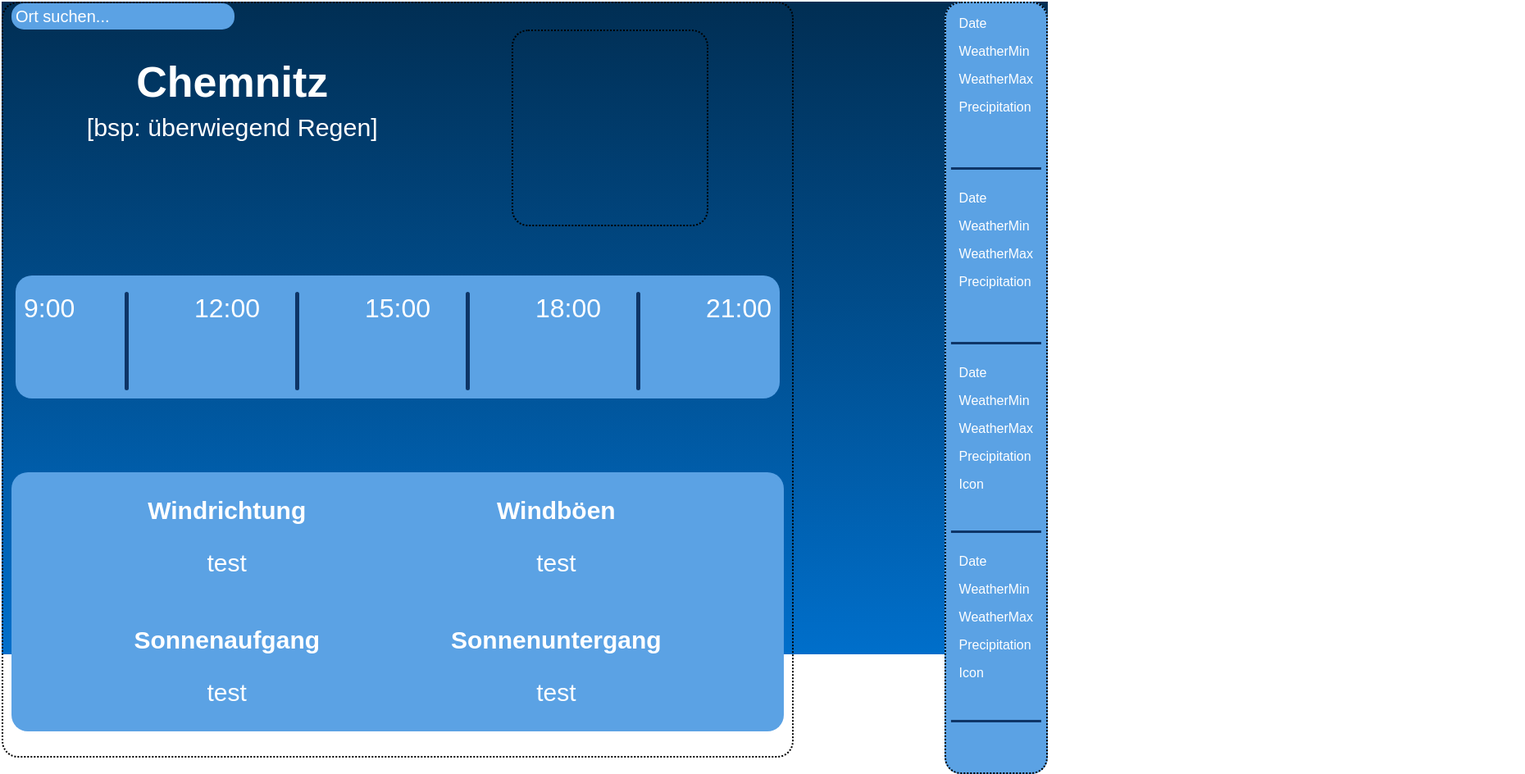
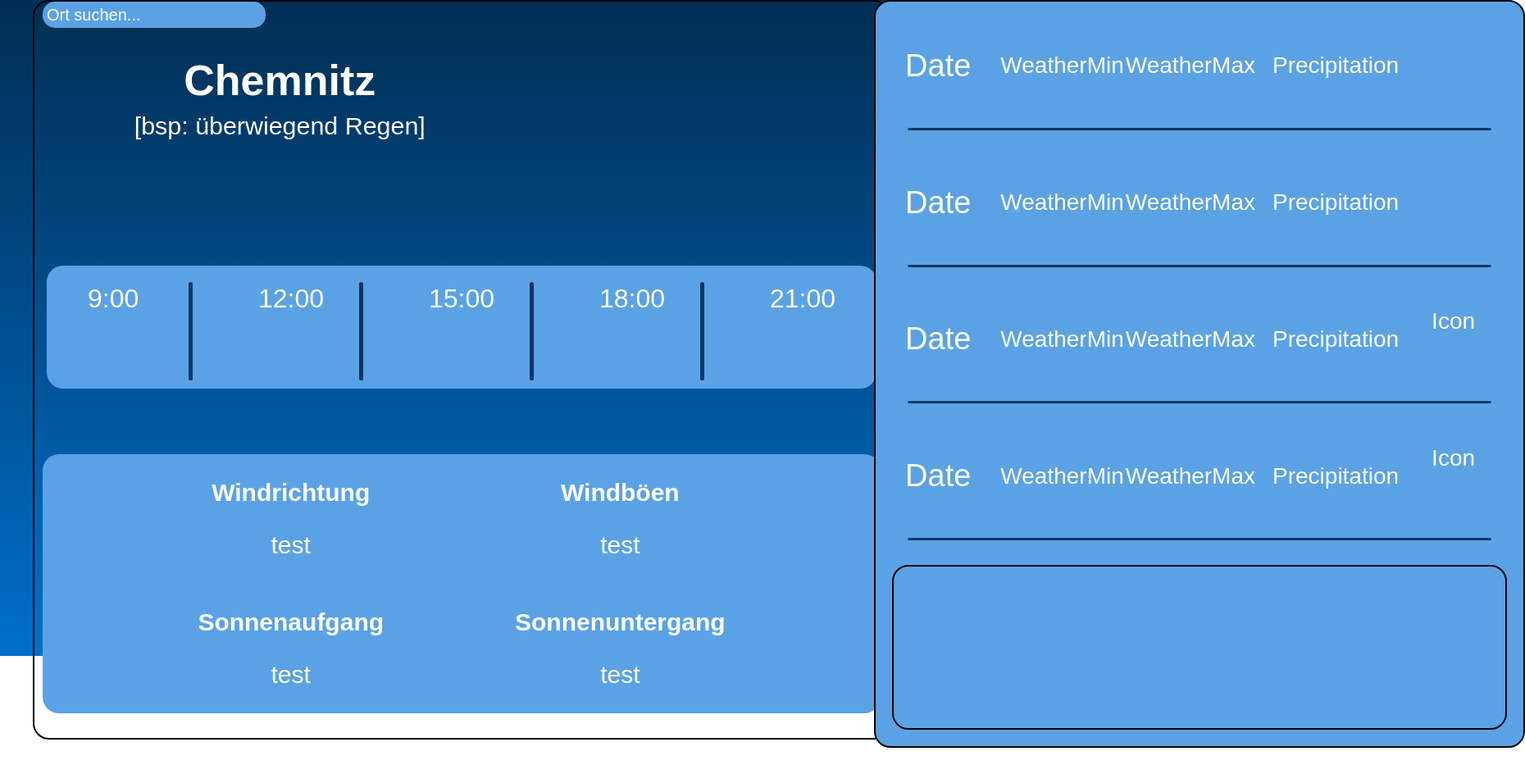
Before and after one commit to shahd-aa/praktikum-test, a plain HTML site: page index.html in a window 1280 px wide. Shown: the whole page at 82% size, 1860 px wide, since content can reach past the window. After the commit the page ends 912 px from the top, so only its background shows below. Drawn offline with Linux system fonts and the light colour scheme; no server answers; a web font is replaced by a local one.

Commit message:
end of work 1.10

```diff
--- a/styles.css
+++ b/styles.css
@@ -29,8 +29,11 @@ body {
 .main-menu {
     display: flex;
     flex-direction: column;
-    justify-content: space-between;
+    justify-content: center;
+    width: 100%;
     height: 100%;
+    margin: 0 40px;
+    border: black 2px solid;
 }
 
 .bg-panel {
@@ -41,10 +44,8 @@ body {
     display: grid;
     height: 100vh;
     grid-template-rows: [row1-start] 5rem [row1-end] [row2-start] 5rem [row2-end];
-    grid-template-columns: 0.5fr 3.5fr 2fr;
-    gap: 20px;
-    border-style: solid;
-    border-width: 2px;
+    grid-template-columns: auto 4fr;
+    gap: 10px;
 }
 
 .weather-display {
@@ -60,28 +61,11 @@ body {
     border-radius: 20px;
 }
 
-.grid-container>* {
-    border: 2px dotted black;
-}
-
-.nav-sidebar {
-    display: grid;
-    place-items: center;
-    grid-column: 1;
-    grid-row: 1 / span 2;
-}
-
-.nav-icon {
-    border: 2px dotted black;
-    width: 3rem;
-    height: 3rem;
-}
-
 .hourly-grid {
     display: grid;
     grid-template-columns: 8rem 8rem 8rem 8rem auto;
     padding: 10px;
-    margin: 60px 15px;
+    margin: 50px 15px;
     gap: 0 5rem;
     justify-content: center;
 }
@@ -104,7 +88,7 @@ body {
     justify-content: center;
 }
 
-.weather-info-grid > div > p {
+.weather-info-grid>div>p {
     text-align: center;
 }
 
@@ -117,7 +101,6 @@ body {
 }
 
 .current-weather-icon {
-    border: dotted 2px black;
     height: 15rem;
     width: 15rem;
 }
@@ -129,13 +112,7 @@ body {
     grid-row: 1 / span 2;
     flex-direction: column;
     gap: 10px;
-}
-
-.forecast-day {
-    width: auto;
-    flex-grow: 1;
-    padding: 0 1rem;
-    position: relative;
+    border: black 2px solid;
 }
 
 .search-section {
@@ -185,8 +162,8 @@ input::placeholder {
         "suggestion"
         "suggestion";
     background-color: rgb(9, 40, 77);
-    width: 11rem;
-    height: 4rem;
+    width: 17rem;
+    height: 6rem;
     border: 2px solid;
     position: absolute;
     overflow: hidden;
@@ -199,10 +176,6 @@ input::placeholder {
 .temperature-display {
     margin-top: 2rem;
     font-size: 60px;
-}
-
-img.weather-icon {
-    filter: brightness(0) invert(1);
 }
 
 h3 {
@@ -223,3 +196,41 @@ h1 {
     font-size: 20px;
     padding: 5px;
 }
+
+/** 4 DAY FORECAST **/
+.forecast-day {
+    display: flex;
+    width: auto;
+    flex-grow: 1;
+    padding: 0 1rem;
+    position: relative;
+    align-items: center;
+    /**justify-content: space-between; **/
+}
+
+.forecast-day>* {
+    margin: 10px;
+    padding: 10px;
+    font-size: 28px;
+}
+
+.day-date {
+    font-size: 38px;
+    margin-right: 25px;
+}
+
+.forecast-icon {
+    width: 6rem;
+    height: 6rem;
+}
+
+.graph {
+    height: 10rem;
+    margin: 20px;
+    border: 2px solid black;
+}
+
+.min-temp, .max-temp {
+    margin: 0;
+    padding: 1px;
+}
```
